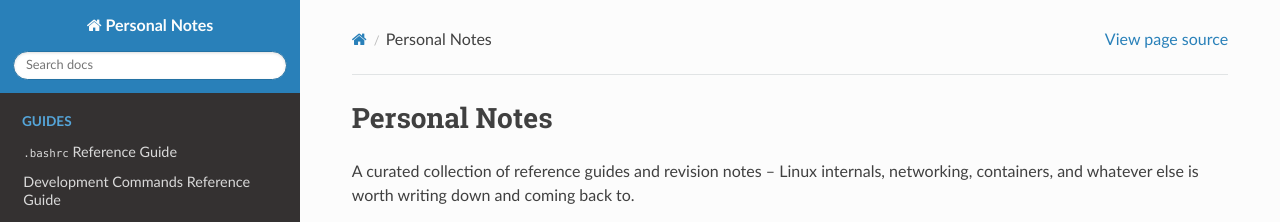
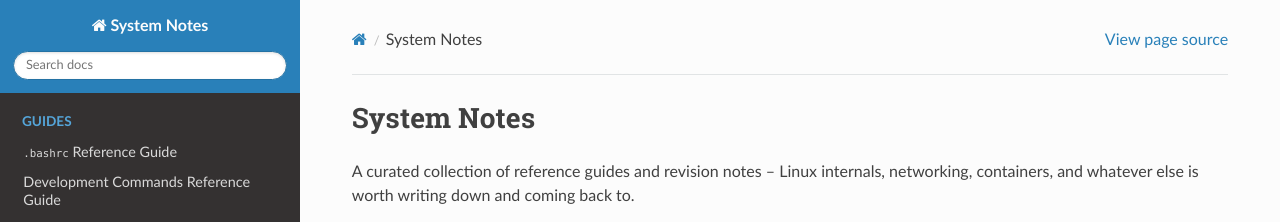
Before and after one commit to karthik-dev-82/system-notes, a Sphinx documentation site: the page built from docs/source/index.rst, in a window 1280 px wide. Shown: the top 222 px of the page. Built offline with Sphinx 7.4.7 and the Read the Docs theme 3.1.0, drawn with Linux system fonts in a browser that asks for light colours.

Commit message:
Rebrand from personal-notes to system-notes
Updates the Sphinx project name, page title, README, and Pages URL to
match the GitHub repo rename.

Co-Authored-By: Claude Sonnet 5 <noreply@anthropic.com>

````diff
--- a/README.md
+++ b/README.md
@@ -1,9 +1,9 @@
 
-# 🛠️ Personal Notes
+# 🛠️ System Notes
 
 A curated collection of reference guides and revision notes -- Linux internals, networking, containers, and whatever else is worth writing down and coming back to.
 
-📖 **Full rendered docs (with PlantUML diagrams): https://karthik-dev-82.github.io/personal-notes/**
+📖 **Full rendered docs (with PlantUML diagrams): https://karthik-dev-82.github.io/system-notes/**
 
 ---
 
@@ -48,7 +48,7 @@ Practical command snippets for container management, repository hygiene, version
 ## 📂 Repository Layout
 
 ```text
-personal-notes/
+system-notes/
 ├── README.md                          # Master repository index
 ├── .bashrc                            # The actual dotfile
 └── docs/                              # Sphinx + PlantUML documentation source
--- a/docs/source/conf.py
+++ b/docs/source/conf.py
@@ -1,7 +1,7 @@
 import os
 import shutil
 
-project = "Personal Notes"
+project = "System Notes"
 copyright = "2026, Karthik"
 author = "Karthik"
 
--- a/docs/source/index.rst
+++ b/docs/source/index.rst
@@ -1,4 +1,4 @@
-Personal Notes
+System Notes
 ===================
 
 A curated collection of reference guides and revision notes -- Linux
````
